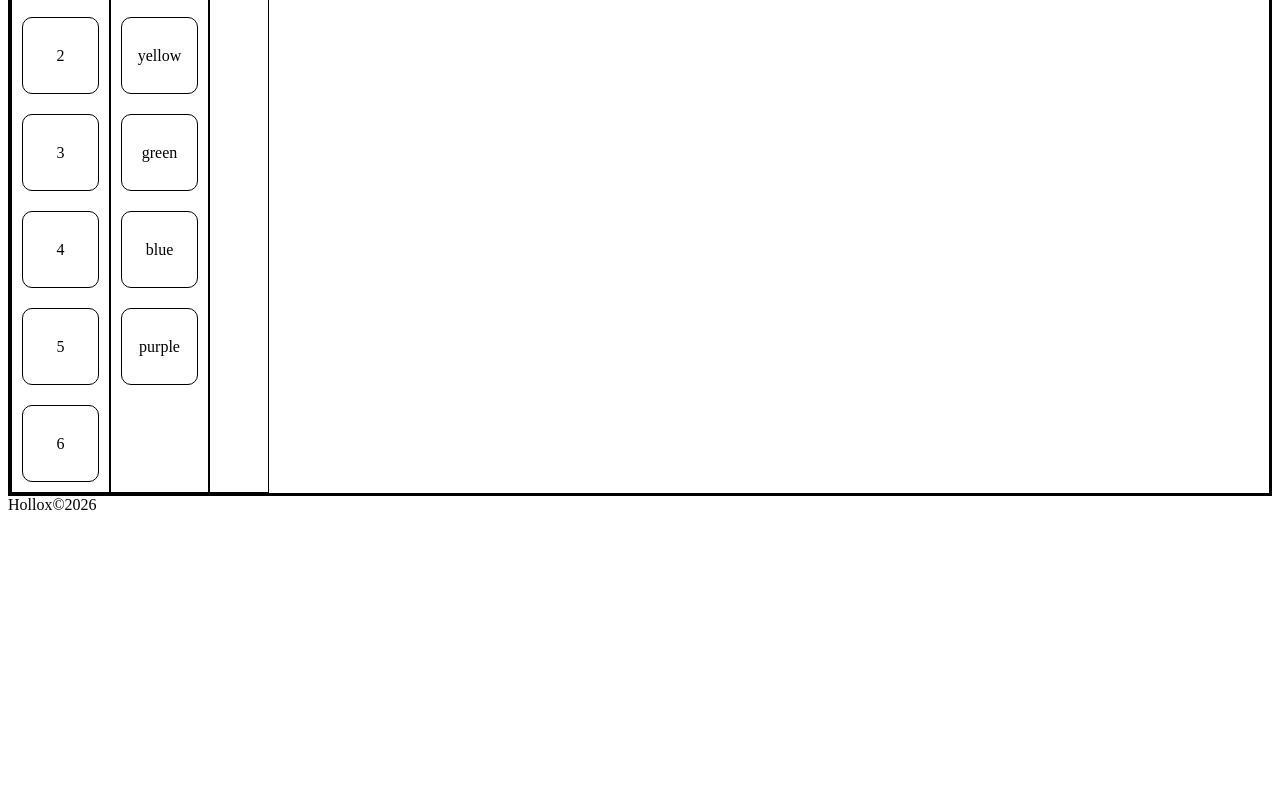
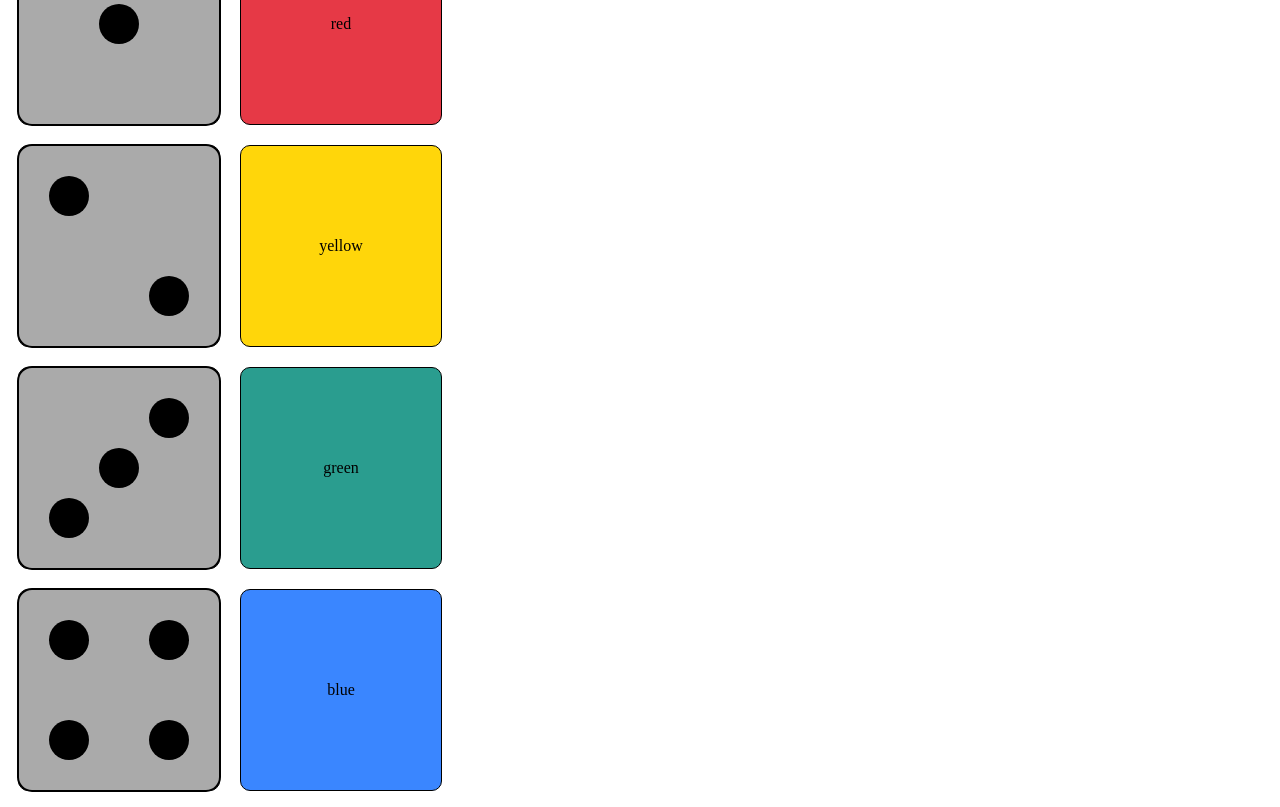
Before and after one commit to tsawyer999/sagrada-editor, a website: page source/index.html in a window 1280 px wide. Shown: the part 122-929 px from the top of the page. Before the commit the page ends 800 px from the top, so only its background shows below. Drawn offline with Linux system fonts and the light colour scheme.

Commit message:
feature: able to render dices with color and number

```diff
--- a/source/css/app.css
+++ b/source/css/app.css
@@ -1,6 +1,11 @@
 div
 {
-    border: 1px solid black;
+    border: 0px solid black;
+}
+
+.title {
+    font-size: 24px;
+    font-weight: bold;
 }
 
 .horizontal-container {
@@ -14,11 +19,92 @@ div
 }
 
 .dice {
-    width: 75px;
-    height: 75px;
+    border: 1px solid black;
+    width: 200px;
+    height: 200px;
+    margin: 10px;
     border-radius: 10px;
-    margin: 10px;
     display: flex;
     align-items: center;
     justify-content: center;
+    position: relative;
 }
+
+.dice-red {
+    background-color: #e63946;
+}
+
+.dice-yellow {
+    background-color: #ffd60a;
+}
+
+.dice-green {
+    background-color: #2a9d8f;
+}
+
+.dice-blue {
+    background-color: #3a86ff
+}
+
+.dice-purple {
+    background-color: #9d4edd;
+}
+
+.side {
+    width: 100%;
+    height: 100%;
+    background: #aaaaaa;
+    border: 2px solid black;
+    position: absolute;
+    display: flex;
+    align-items: center;
+    justify-content: center;
+    border-radius: 15px;
+}
+
+.side {
+    &:before {
+        content: '';
+        width: 20%;
+        height: 20%;
+        background: black;
+        border-radius: 50%;
+    }
+}
+
+.two {
+    &:before {
+        background: transparent;
+        box-shadow: #000000 -50px -50px 0px 0px, #000000 50px 50px 0px 0px;
+    }
+}
+
+.three {
+    &:before {
+        box-shadow: #000000 -50px 50px 0px 0px, #000000 50px -50px 0px 0px;
+    }
+}
+
+.four {
+    &:before {
+        background: transparent;
+        box-shadow: #000000 -50px 50px 0px 0px, #000000 -50px -50px 0px 0px,
+        #000000 50px 50px 0px 0px, #000000 50px -50px 0px 0px;
+    }
+}
+
+.five {
+    &:before {
+        box-shadow: #000000 -50px -50px 0px 0px, #000000 -50px 50px 0px 0px,
+        #000000 50px -50px 0px 0px, #000000 50px 50px 0px 0px;
+    }
+}
+
+.six {
+    &:before {
+        background: transparent;
+        box-shadow: #000000 -50px -50px 0px 0px, #000 -50px 0px 0px 0px,
+        #000000 -50px 50px 0px 0px, #000 50px -50px 0px 0px, #000 50px 0px 0px 0px, #000000
+        50px 50px 0px 0px;
+    }
+}
--- a/source/index.html
+++ b/source/index.html
@@ -11,23 +11,35 @@
 </head>
 <body>
 <div class="vertical-container">
-    <div>Sagrada Editor</div>
+    <div class="title">Sagrada Editor</div>
     <div>
         <div class="horizontal-container">
             <div class="vertical-container">
-                <div class="dice">1</div>
-                <div class="dice">2</div>
-                <div class="dice">3</div>
-                <div class="dice">4</div>
-                <div class="dice">5</div>
-                <div class="dice">6</div>
+                <div class="dice">
+                    <div class="side one"></div>
+                </div>
+                <div class="dice">
+                    <div class="side two"></div>
+                </div>
+                <div class="dice">
+                    <div class="side three"></div>
+                </div>
+                <div class="dice">
+                    <div class="side four"></div>
+                </div>
+                <div class="dice">
+                    <div class="side five"></div>
+                </div>
+                <div class="dice">
+                    <div class="side six"></div>
+                </div>
             </div>
             <div class="vertical-container">
-                <div class="dice">red</div>
-                <div class="dice">yellow</div>
-                <div class="dice">green</div>
-                <div class="dice">blue</div>
-                <div class="dice">purple</div>
+                <div class="dice dice-red">red</div>
+                <div class="dice dice-yellow">yellow</div>
+                <div class="dice dice-green">green</div>
+                <div class="dice dice-blue">blue</div>
+                <div class="dice dice-purple">purple</div>
             </div>
             <div class="col">
                 EDITOR
@@ -35,7 +47,7 @@
         </div>
     </div>
 </div>
-</div>
+
 <script language="javascript">
     document.addEventListener(
         'DOMContentLoaded', () => {
```
